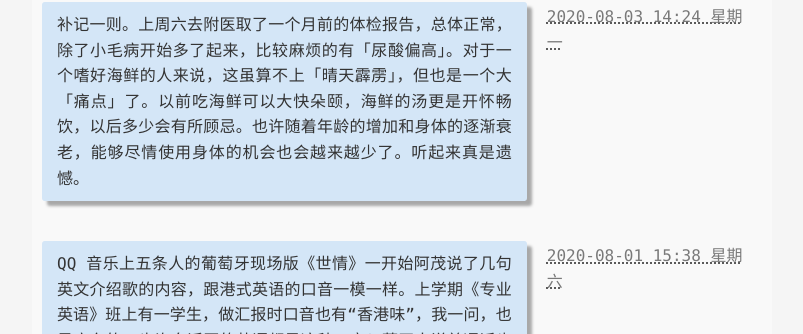
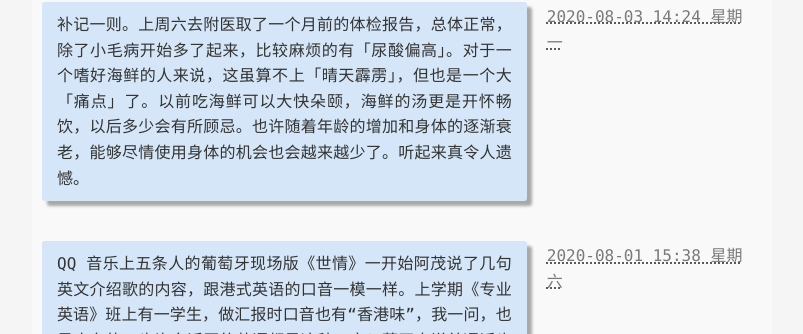
Before and after one commit to xienotes/xienotes.github.io, a Jekyll site: the page built from notes/index.html, in a window 1280 px wide and 900 px high. Shown: the part 179-513 px from the top of the window, without its empty margins (238-1041 px from the left). Built offline with Jekyll 4.4.1, drawn with Linux system fonts in a browser that asks for light colours; the list of posts is cut into pages by our own code.

Commit message:
Update 2020-08-03-23040.md

```diff
--- a/_posts/2020-08-03-23040.md
+++ b/_posts/2020-08-03-23040.md
@@ -7,4 +7,4 @@ mf-post-status:
 slug: '23040'
 category: social
 ---
-补记一则。上周六去附医取了一个月前的体检报告，总体正常，除了小毛病开始多了起来，比较麻烦的有「尿酸偏高」。对于一个嗜好海鲜的人来说，这虽算不上「晴天霹雳」，但也是一个大「痛点」了。以前吃海鲜可以大快朵颐，海鲜的汤更是开怀畅饮，以后多少会有所顾忌。也许随着年龄的增加和身体的逐渐衰老，能够尽情使用身体的机会也会越来越少了。听起来真是遗憾。
+补记一则。上周六去附医取了一个月前的体检报告，总体正常，除了小毛病开始多了起来，比较麻烦的有「尿酸偏高」。对于一个嗜好海鲜的人来说，这虽算不上「晴天霹雳」，但也是一个大「痛点」了。以前吃海鲜可以大快朵颐，海鲜的汤更是开怀畅饮，以后多少会有所顾忌。也许随着年龄的增加和身体的逐渐衰老，能够尽情使用身体的机会也会越来越少了。听起来真令人遗憾。
```
